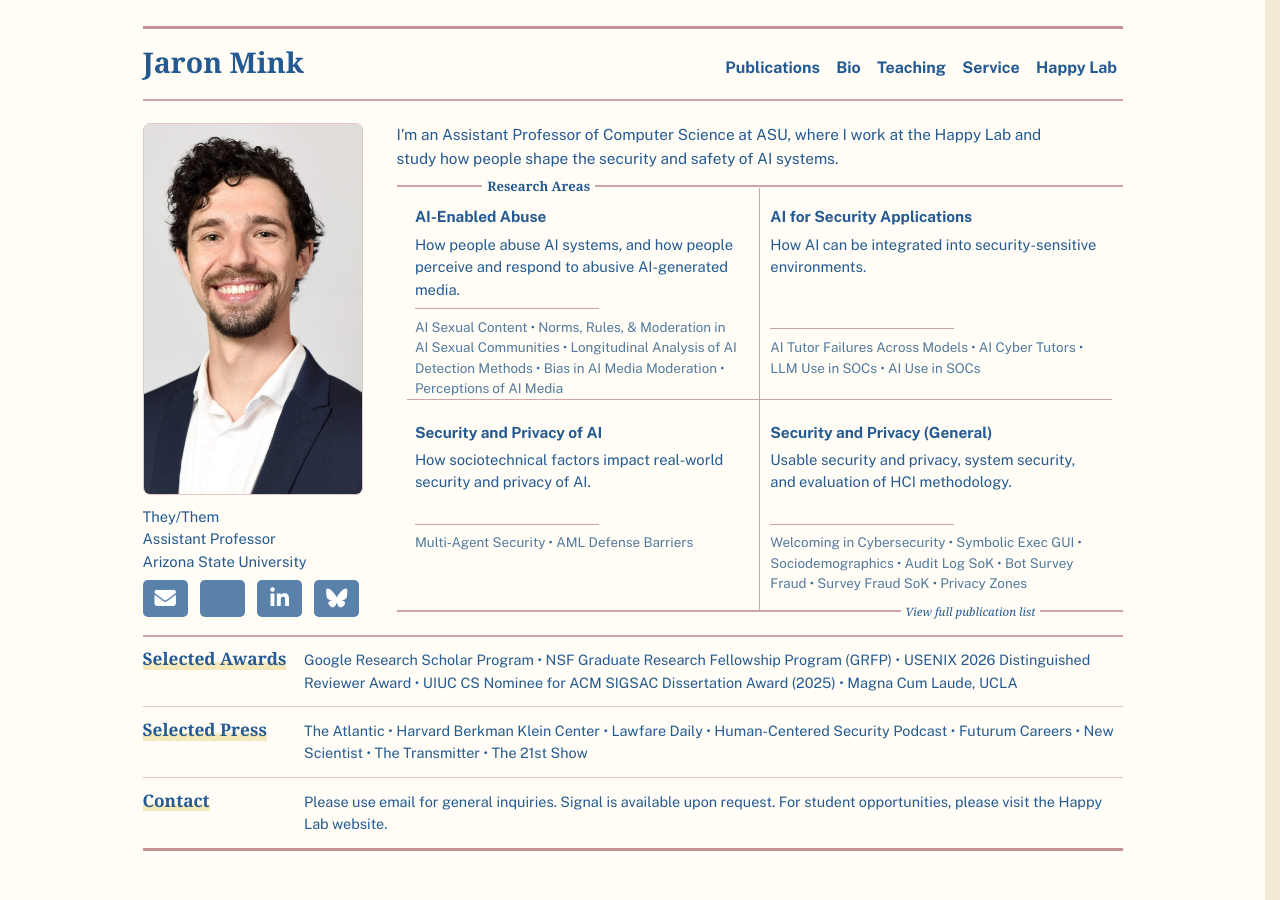
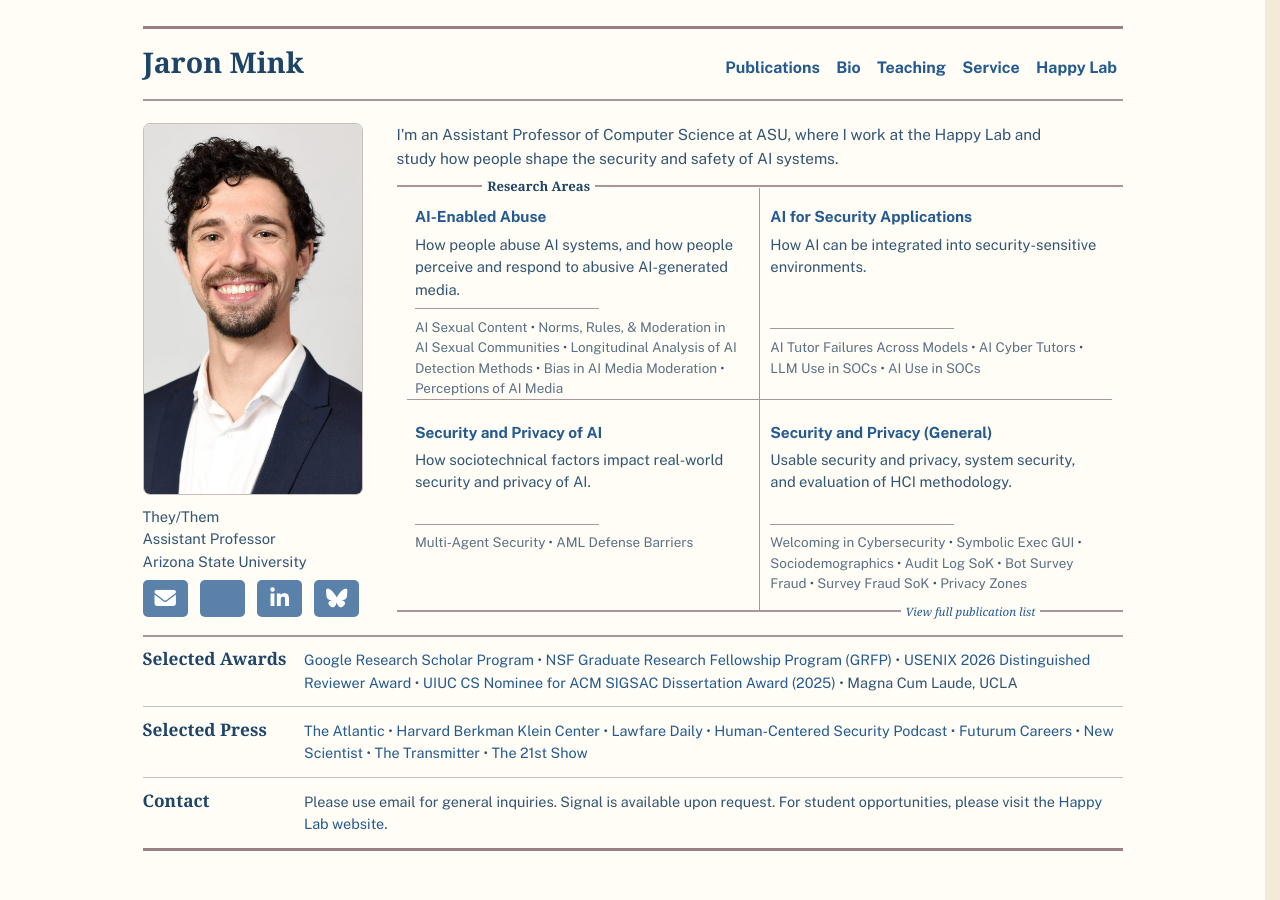
Before and after one commit to JaronMink/personal-website, a Jekyll site: the page built from index.md, in a window 1280 px wide. Built offline with Jekyll 4.4.1, drawn with Linux system fonts in a browser that asks for light colours; some web fonts are replaced.

Commit message:
Refine personal site palette contrast

```diff
--- a/_sass/minimal-light.scss
+++ b/_sass/minimal-light.scss
@@ -197,9 +197,9 @@ $palettes: (
     light: (
       bg: #fffdf5,
       surface: #fffefa,
-      text: #245a91,
-      muted: #547a9e,
-      heading: #245a91,
+      text: #315574,
+      muted: #5b7185,
+      heading: #1e4468,
       link: #245a91,
       link-hover: #17446f,
       border: #dcc8c9,
@@ -207,25 +207,25 @@ $palettes: (
       icon-bg: #245a91,
       icon-bg-hover: #000000,
       map-wash: #f8eddb,
-      map-ink: #245a91,
-      map-rule: #b8797f,
-      map-smudge: #b8797f,
+      map-ink: #1e4468,
+      map-rule: #846469,
+      map-smudge: #846469,
       map-speck: rgba(41, 38, 42, 0.06)
     ),
     dark: (
       bg: #171c23,
       surface: #202832,
-      text: #c9e0fb,
-      muted: #a5c0df,
-      heading: #c9e0fb,
-      link: #c9e0fb,
+      text: #d1e0ef,
+      muted: #9fb3c8,
+      heading: #e0efff,
+      link: #bddcff,
       link-hover: #ffffff,
       border: #66575e,
       accent: #4a4435,
       icon-bg: #426b98,
       icon-bg-hover: #315885,
       map-wash: #202731,
-      map-ink: #c9e0fb,
+      map-ink: #e0efff,
       map-rule: #a88089,
       map-smudge: #a88089,
       map-speck: rgba(220, 228, 236, 0.07)
@@ -3138,13 +3138,6 @@ td {
   font-weight: 700;
 }
 
-@if $palette-choice == "tri-pastel" {
-  .home-index-row h2 {
-    width: fit-content;
-    background: linear-gradient(transparent 63%, var(--accent) 63%);
-  }
-}
-
 .home-index-row p {
   margin: 0;
 }
```
